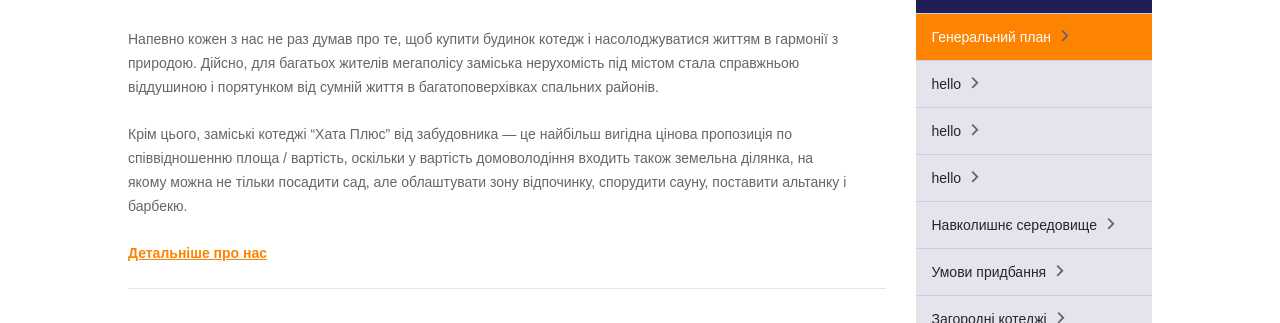
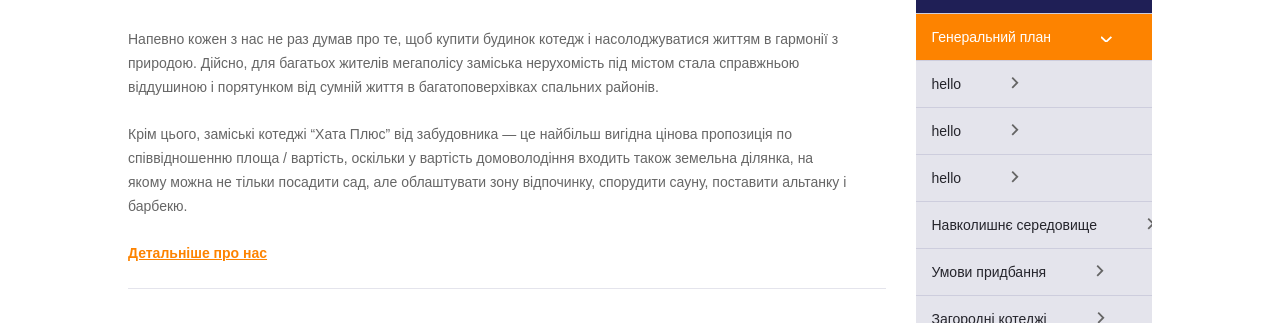
Before and after one commit to vladolewko/hata-plus, a plain HTML site: page index.html in a window 1280 px wide. In both pictures the pointer is over the link "Генеральний план". Shown: the part 477-800 px from the top of the page. Drawn offline with Linux system fonts and the light colour scheme.

Commit message:
aside icons

```diff
--- a/css/style.css
+++ b/css/style.css
@@ -352,13 +352,11 @@ aside ul li a:after{
     content:"";
     display: inline-block;
    position: relative;
-   right: -10px;
+   right: -50px;
     width: 8px;
     height: 12px;
     background: url(../img/icons.png), no-repeat;
 background-position: -129px 0;
-
-
 }
 
 aside li ul {
@@ -375,6 +373,12 @@ aside li:hover ul {
 
 aside ul li:hover >a {
     background-color: #fd8300;
+
+}
+aside ul li:hover >a:after {
+    width: 12px;
+    height: 8px;
+    background-position:-129px 24px ;
 
 }
 aside li li:hover a{
```
